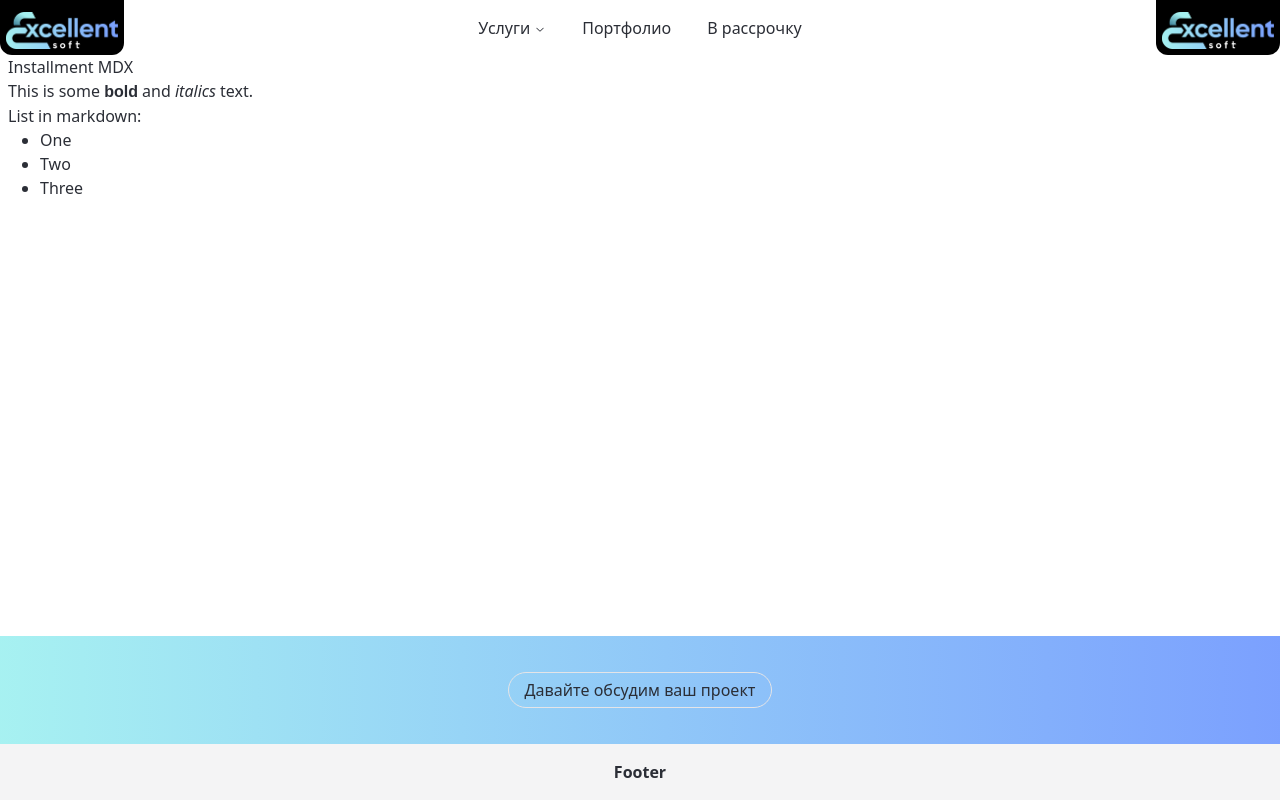
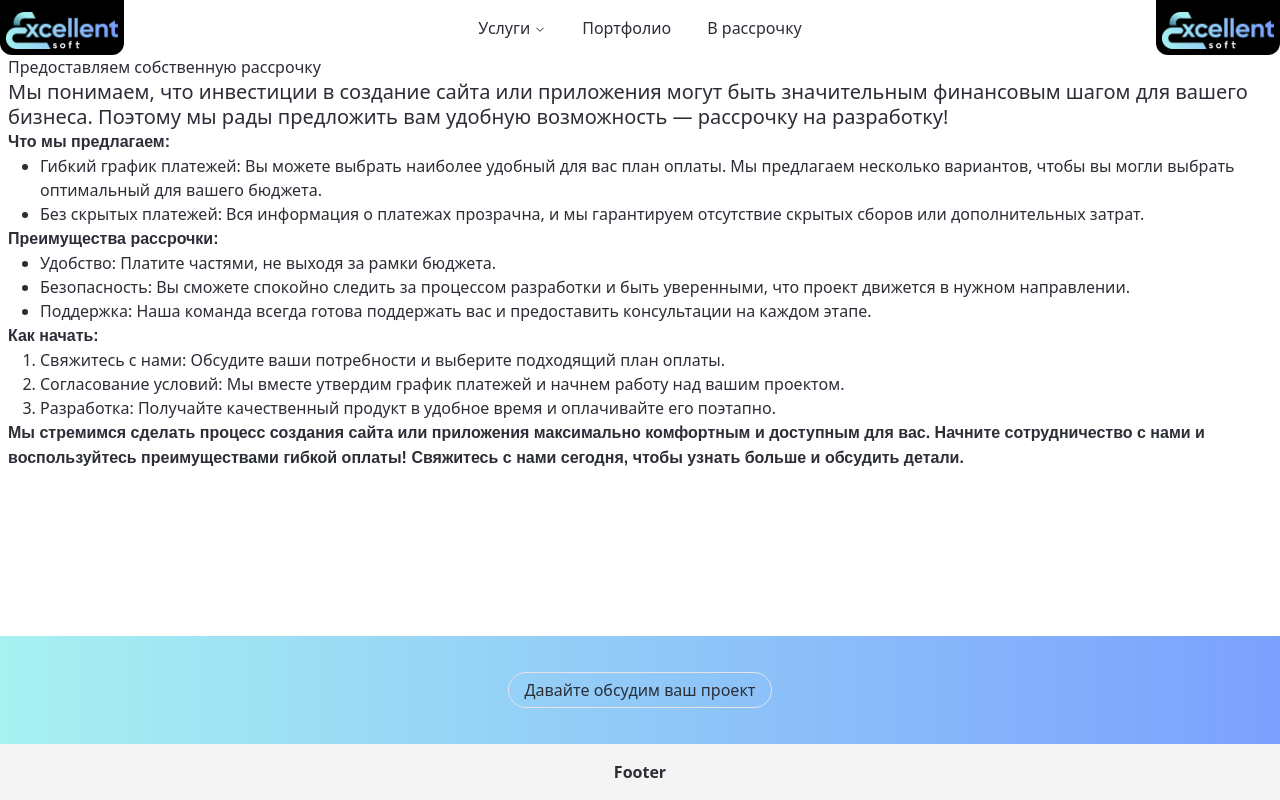
Before and after one commit to vzkharov/excellent-soft, a Next.js app: page /instalment in a window 1280 px wide. Built offline with nearby package versions, Linux system fonts and the light colour scheme.

Commit message:
add: markdown templates

```diff
--- a/markdown/instalment.mdx
+++ /dev/null
@@ -1,9 +0,0 @@
-# Installment MDX
-
-This is some **bold** and _italics_ text.
-
-List in markdown:
-
-- One
-- Two
-- Three
--- /dev/null
+++ b/src/markdown/instalment.mdx
@@ -0,0 +1,31 @@
+import { Text } from '~/components/ui/text'
+
+#### Предоставляем собственную рассрочку
+
+<Text
+	as="span"
+	size={20}
+>
+	Мы понимаем, что инвестиции в создание сайта или приложения могут быть значительным финансовым шагом для вашего
+	бизнеса. Поэтому мы рады предложить вам удобную возможность — рассрочку на разработку!
+</Text>
+
+**Что мы предлагаем:**
+
+- Гибкий график платежей: Вы можете выбрать наиболее удобный для вас план оплаты. Мы предлагаем несколько вариантов, чтобы вы могли выбрать оптимальный для вашего бюджета.
+- Без скрытых платежей: Вся информация о платежах прозрачна, и мы гарантируем отсутствие скрытых сборов или дополнительных затрат.
+
+**Преимущества рассрочки:**
+
+- Удобство: Платите частями, не выходя за рамки бюджета.
+- Безопасность: Вы сможете спокойно следить за процессом разработки и быть уверенными, что проект движется в нужном направлении.
+- Поддержка: Наша команда всегда готова поддержать вас и предоставить консультации на каждом этапе.
+
+**Как начать:**
+
+1. Свяжитесь с нами: Обсудите ваши потребности и выберите подходящий план оплаты.
+2. Согласование условий: Мы вместе утвердим график платежей и начнем работу над вашим проектом.
+3. Разработка: Получайте качественный продукт в удобное время и оплачивайте его поэтапно.
+
+**Мы стремимся сделать процесс создания сайта или приложения максимально комфортным и доступным для вас. Начните сотрудничество с нами и воспользуйтесь преимуществами гибкой оплаты!
+Свяжитесь с нами сегодня, чтобы узнать больше и обсудить детали.**
--- a/tsconfig.json
+++ b/tsconfig.json
@@ -23,8 +23,7 @@
 		"allowJs": true,
 		"jsx": "preserve",
 		"paths": {
-			"~/*": ["./src/*"],
-			"markdown/*": ["./markdown/*"]
+			"~/*": ["./src/*"]
 		},
 		"forceConsistentCasingInFileNames": true
 	},
```
Also changed, not shown: src/markdown/works/design.mdx (added), src/markdown/works/development.mdx (added), src/markdown/works/promotion.mdx (added).
